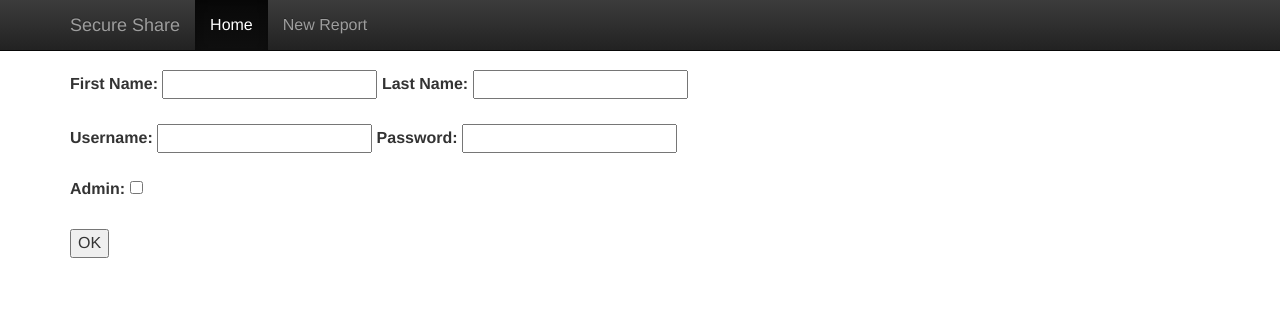
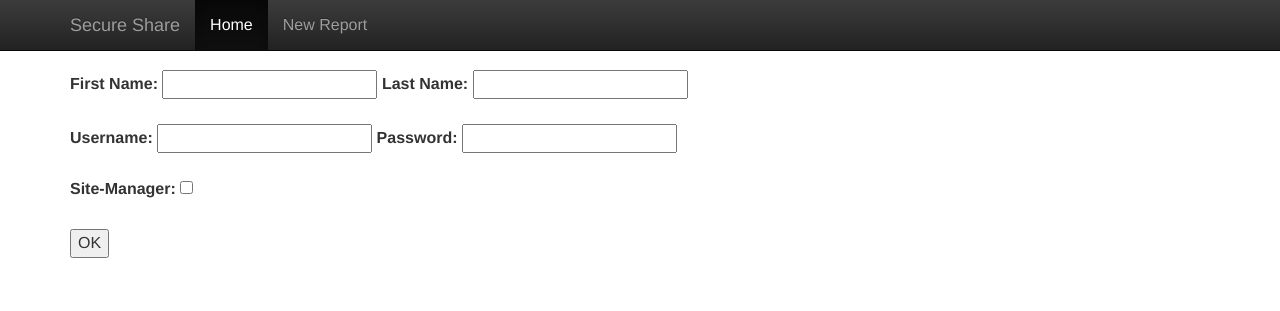
Before and after one commit to mcr5fh/Django_WebProject, a Django app: template secureshare_new/myapplication/templates/register.html in a window 1280 px wide. Shown: the top 311 px of the page. Run offline with Django 3.2, Linux system fonts and the light colour scheme; the template is opened without the code that fills it, so the values that code supplies are empty; some libraries are stand-ins or nearby versions.

Commit message:
implementation of site manager stuff

```diff
--- a/secureshare_new/myapplication/templates/index.html
+++ b/secureshare_new/myapplication/templates/index.html
@@ -22,6 +22,7 @@
                  <li><a href="{% url 'postman:trash' %}">Trash</a></li>
                 </ul>
             {% endblock %}
+            <li><a href="{% url 'list_of_users' %}">List of Users</a>
         </ul>
         </br>
 
--- a/secureshare_new/myapplication/templates/register.html
+++ b/secureshare_new/myapplication/templates/register.html
@@ -32,7 +32,7 @@
       </br>
       </br>
 
-      <label for="is_superuser" >Admin: </label>
+      <label for="is_superuser" >Site-Manager: </label>
       <input  id="is_superuser" type="checkbox" name="is_superuser">
 
       </br>
```
